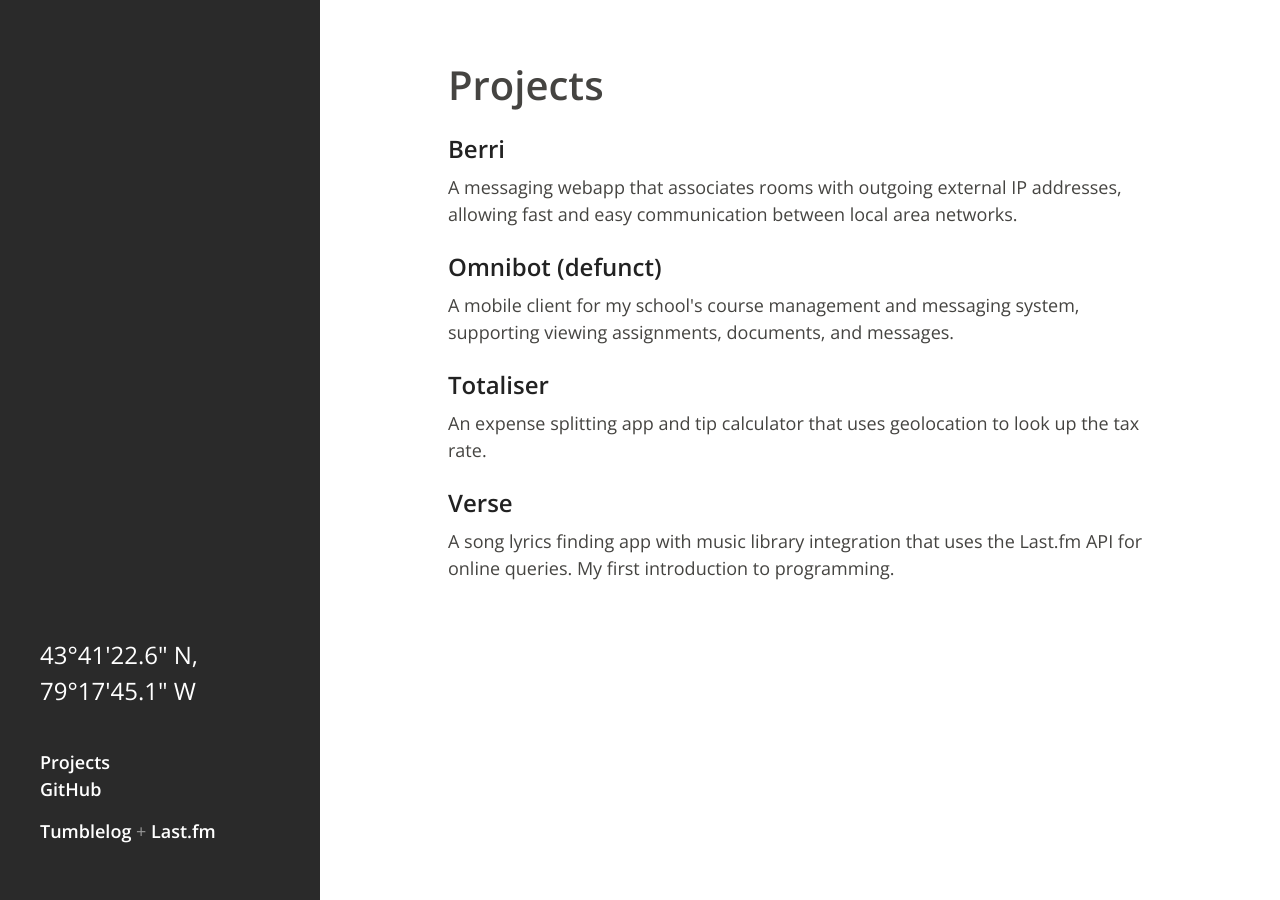
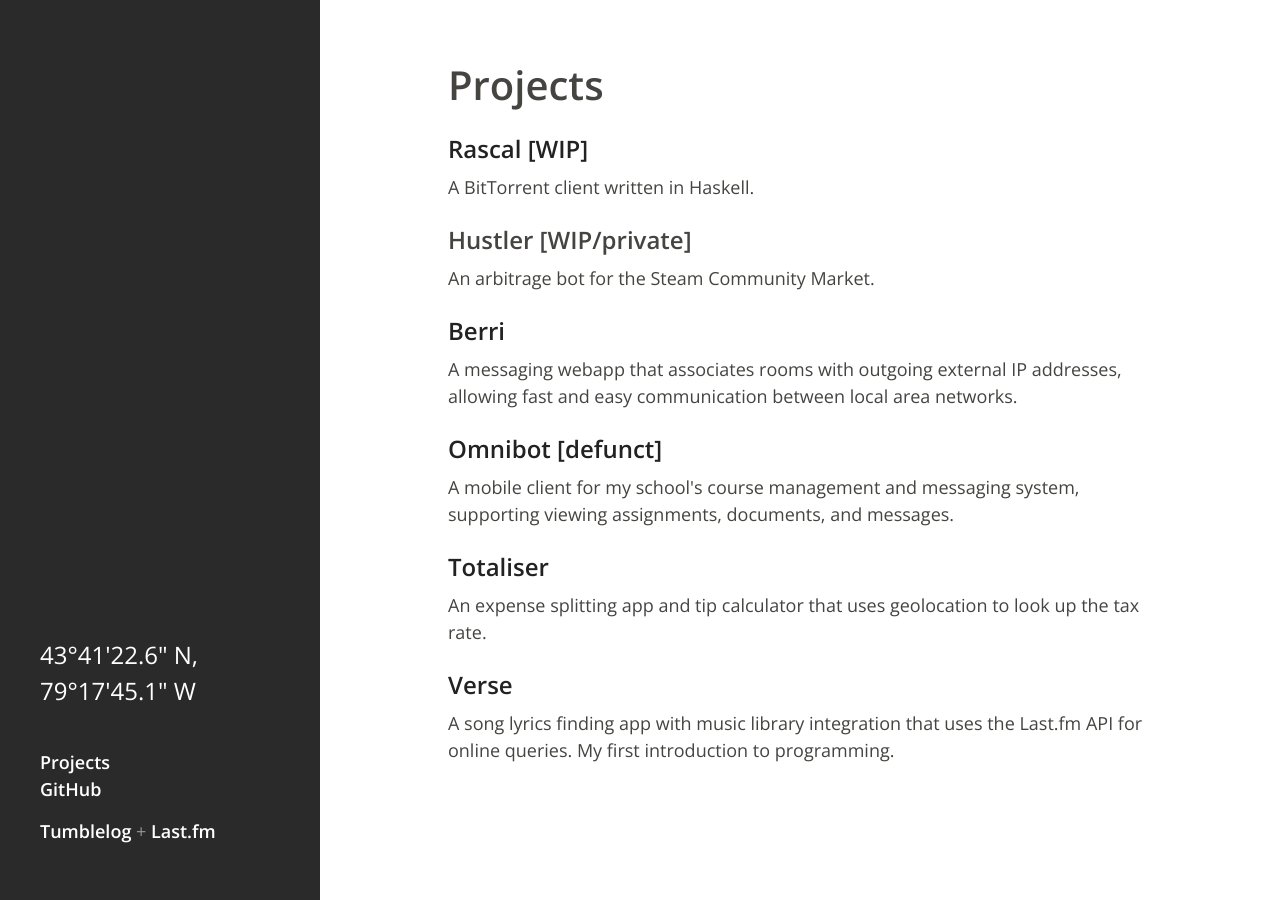
Before and after one commit to MediaPreneur/lvwrence.github.io, a Jekyll site: the page built from projects/index.html, in a window 1280 px wide. Built offline with Jekyll 4.4.1, drawn with Linux system fonts in a browser that asks for light colours.

Commit message:
add some WIP projects (rascal and hustler)

```diff
--- a/projects/index.html
+++ b/projects/index.html
@@ -5,12 +5,13 @@ permalink: /projects/
 ---
 <div class="page">
   <h1 class="page-title">Projects</h1>
+  <!-- Rascal -->
+  <h3><a href="https://github.com/oneohtrix/rascal">Rascal [WIP]</a></h3>
+  <p>A BitTorrent client written in Haskell.</p>
+
   <!-- Hustler -->
-  <!--
-  <h3>hustler</h3>
-  <p>
-  </p>
-  -->
+  <h3>Hustler [WIP/private]</h3>
+  <p>An arbitrage bot for the Steam Community Market.</p>
 
   <!-- Webgr -->
   <!--
@@ -25,7 +26,7 @@ permalink: /projects/
   <p>A messaging webapp that associates rooms with outgoing external IP addresses, allowing fast and easy communication between local area networks.</p>
 
   <!-- Omnibot -->
-  <h3><a href="https://itunes.apple.com/ca/app/omnibot/id603361154?mt=8">Omnibot (defunct)</a></h3>
+  <h3><a href="https://itunes.apple.com/ca/app/omnibot/id603361154?mt=8">Omnibot [defunct]</a></h3>
   <p>A mobile client for my school's course management and messaging system, supporting viewing assignments, documents, and messages.</p>
 
   <!-- Totaliser -->
```
